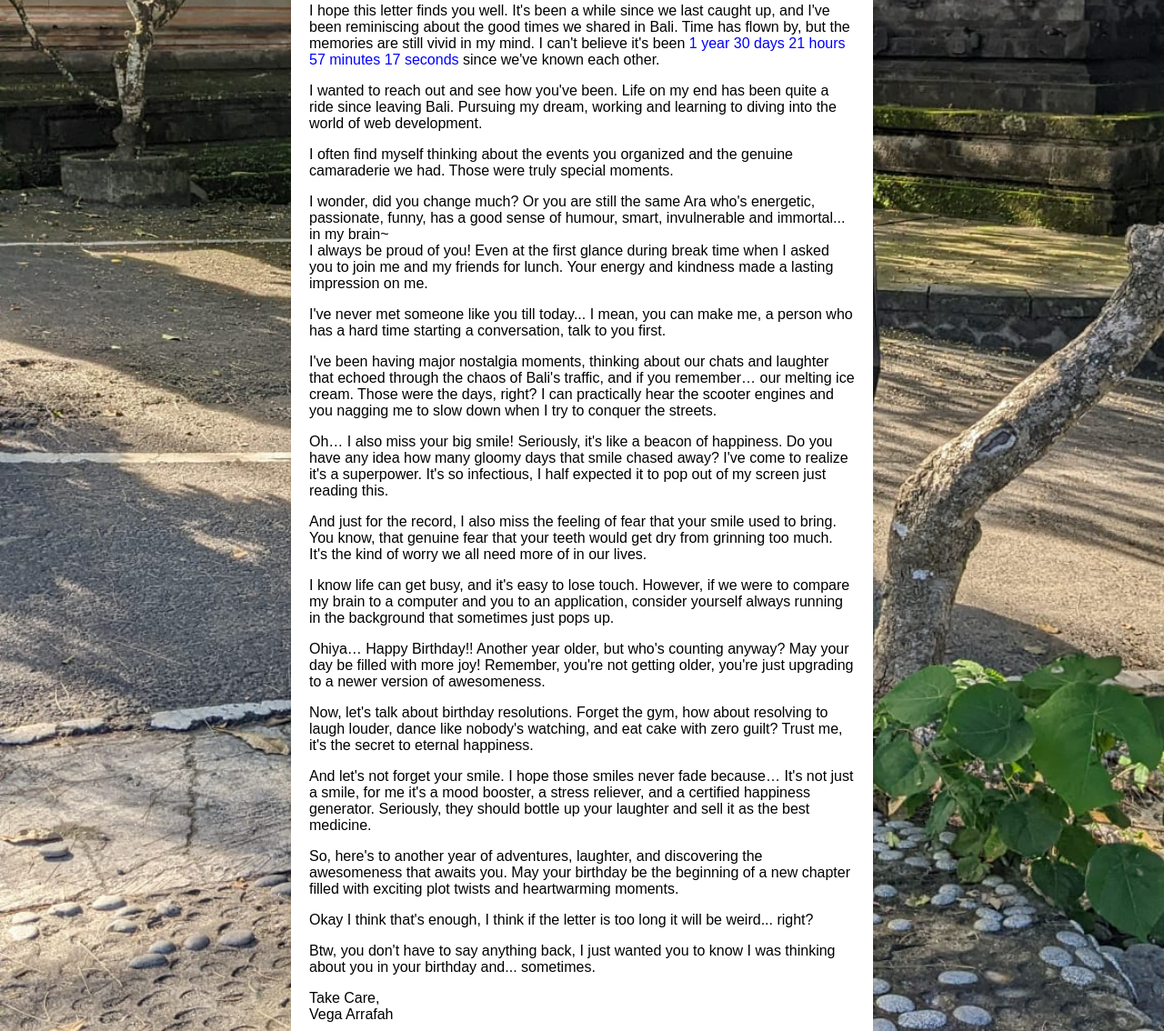
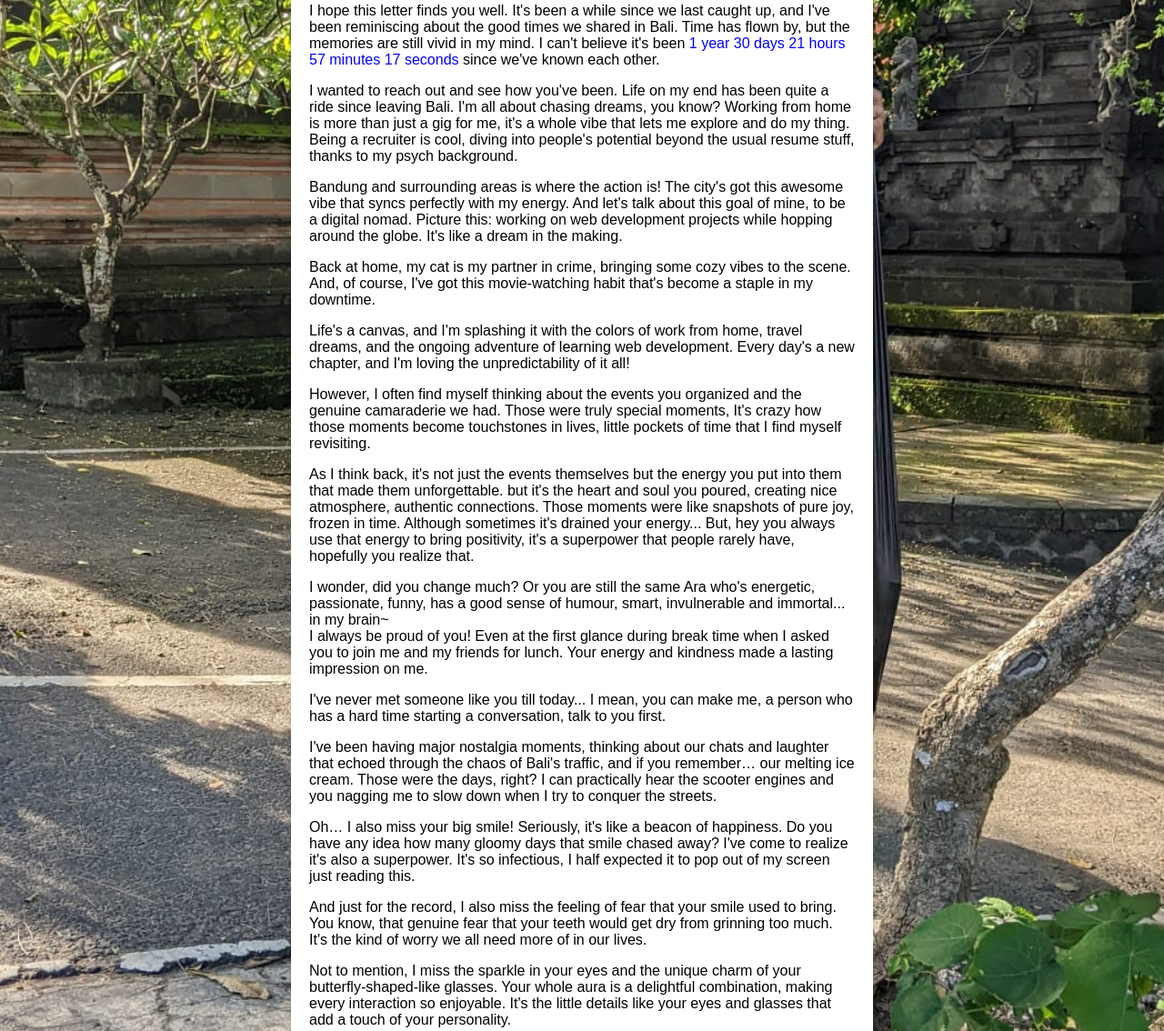
Before and after one commit to arrafahvg/yourLetter, a plain HTML site: page letter/halaman-surprise.html in a window 1280 px wide. Shown: the part 145-1279 px from the top of the page at 91% size. Drawn offline with Linux system fonts and the light colour scheme.

```diff
--- a/letter/halaman-surprise.html
+++ b/letter/halaman-surprise.html
@@ -13,20 +13,24 @@
         <p class="greeting">Dear,<br>
             Tiara Salsabila</p>
         <p class="message">I hope this letter finds you well. It's been a while since we last caught up, and I've been reminiscing about the good times we shared in Bali. Time has flown by, but the memories are still vivid in my mind. I can't believe it's been <span id="timer"></span> since we've known each other.</p>
-        <p class="message">I wanted to reach out and see how you've been. Life on my end has been quite a ride since leaving Bali. Pursuing my dream, working and learning to diving into the world of web development.</p>
-        <p class="message">I often find myself thinking about the events you organized and the genuine camaraderie we had. Those were truly special moments.</p>
+        <p class="message">I wanted to reach out and see how you've been. Life on my end has been quite a ride since leaving Bali. I'm all about chasing dreams, you know? Working from home is more than just a gig for me, it's a whole vibe that lets me explore and do my thing. Being a recruiter is cool, diving into people's potential beyond the usual resume stuff, thanks to my psych background.</p>
+        <p class="message">Bandung and surrounding areas is where the action is! The city's got this awesome vibe that syncs perfectly with my energy. And let's talk about this goal of mine, to be a digital nomad. Picture this: working on web development projects while hopping around the globe. It's like a dream in the making.</p>
+        <p class="message">Back at home, my cat is my partner in crime, bringing some cozy vibes to the scene. And, of course, I've got this movie-watching habit that's become a staple in my downtime.</p>
+        <p class="message">Life's a canvas, and I'm splashing it with the colors of work from home, travel dreams, and the ongoing adventure of learning web development. Every day's a new chapter, and I'm loving the unpredictability of it all!</p>
+        <p class="message">However, I often find myself thinking about the events you organized and the genuine camaraderie we had. Those were truly special moments, It's crazy how those moments become touchstones in lives, little pockets of time that I find myself revisiting.</p>
+        <p class="message">As I think back, it's not just the events themselves but the energy you put into them that made them unforgettable. but it's the heart and soul you poured, creating nice atmosphere, authentic connections. Those moments were like snapshots of pure joy, frozen in time. Although sometimes it's drained your energy... But, hey you always use that energy to bring positivity, it's a superpower that people rarely have, hopefully you realize that.</p>
         <p class="message">I wonder, did you change much? Or you are still the same Ara who's energetic, passionate, funny, has a good sense of humour, smart, invulnerable and immortal... in my brain~<br>
             I always be proud of you! Even at the first glance during break time when I asked you to join me and my friends for lunch. Your energy and kindness made a lasting impression on me.</p>
         <p class="message">I've never met someone like you till today... I mean, you can make me, a person who has a hard time starting a conversation, talk to you first.</p>
         <p class="message">I've been having major nostalgia moments, thinking about our chats and laughter that echoed through the chaos of Bali's traffic, and if you remember… our melting ice cream. Those were the days, right? I can practically hear the scooter engines and you nagging me to slow down when I try to conquer the streets.</p>
-        <p class="message">Oh…  I also miss your big smile! Seriously, it's like a beacon of happiness. Do you have any idea how many gloomy days that smile chased away? I've come to realize it's a superpower. It's so infectious, I half expected it to pop out of my screen just reading this.</p>
+        <p class="message">Oh…  I also miss your big smile! Seriously, it's like a beacon of happiness. Do you have any idea how many gloomy days that smile chased away? I've come to realize it's also a superpower. It's so infectious, I half expected it to pop out of my screen just reading this.</p>
         <p class="message">And just for the record, I also miss the feeling of fear that your smile used to bring. You know, that genuine fear that your teeth would get dry from grinning too much. It's the kind of worry we all need more of in our lives.</p>
+        <p class="message">Not to mention, I miss the sparkle in your eyes and the unique charm of your butterfly-shaped-like glasses. Your whole aura is a delightful combination, making every interaction so enjoyable. It's the little details like your eyes and glasses that add a touch of your personality.</p>
         <p class="message">I know life can get busy, and it's easy to lose touch. However, if we were to compare my brain to a computer and you to an application, consider yourself always running in the background that sometimes just pops up.</p>
-        <p class="message">Ohiya… Happy Birthday!! Another year older, but who's counting anyway? May your day be filled with more joy! Remember, you're not getting older, you're just upgrading to a newer version of awesomeness.</p>
-        <p class="message">Now, let's talk about birthday resolutions. Forget the gym, how about resolving to laugh louder, dance like nobody's watching, and eat cake with zero guilt? Trust me, it's the secret to eternal happiness.</p>
+        <p class="message">By the way… Happy Birthday!! Another year older, but who's counting anyway? May your day be filled with more joy! Remember, you're not getting older, you're just upgrading to a newer version of awesomeness.</p>
+        <p class="message">Now, let's talk about birthday resolutions. My suggestion is… No matter how, no matter what you do, you have to love yourself more, how about resolving to laugh louder, dance like nobody's watching, and eat cake with zero guilt? Trust me, it's the secret to eternal happiness.</p>
         <p class="message">And let's not forget your smile. I hope those smiles never fade because… It's not just a smile, for me it's a mood booster, a stress reliever, and a certified happiness generator. Seriously, they should bottle up your laughter and sell it as the best medicine. </p>
         <p class="message">So, here's to another year of adventures, laughter, and discovering the awesomeness that awaits you. May your birthday be the beginning of a new chapter filled with exciting plot twists and heartwarming moments.</p>
-        <p class="message">Okay I think that's enough, I think if the letter is too long it will be weird... right?</p>
         <p class="message">Btw, you don't have to say anything back, I just wanted you to know I was thinking about you in your birthday and... sometimes.</p>
         <p class="closing">Take Care,<br>
             Vega Arrafah</p>
```
